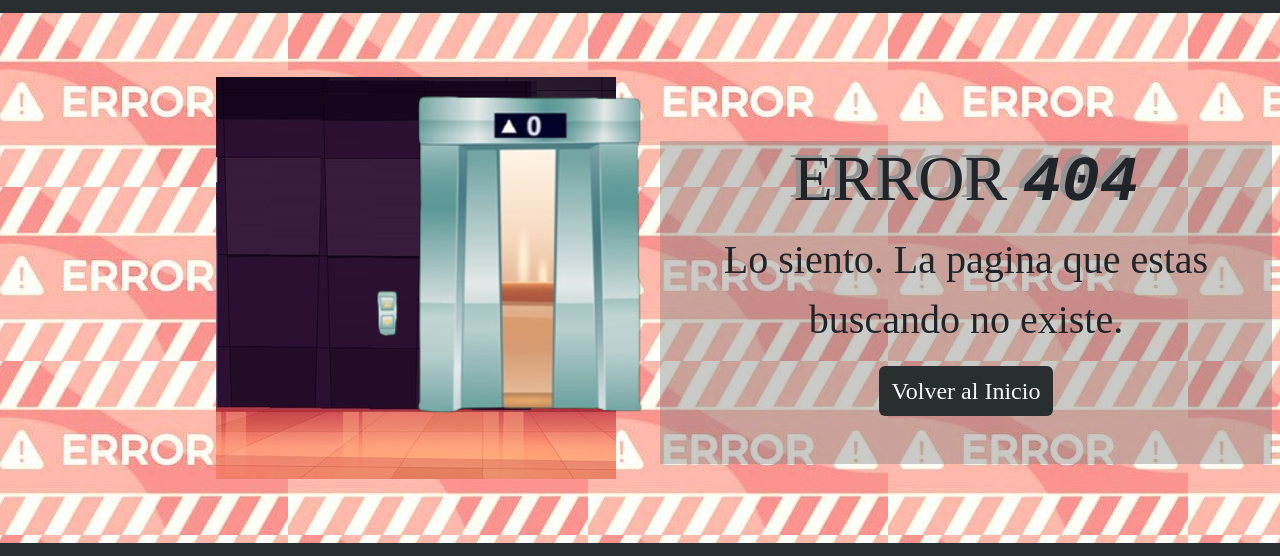
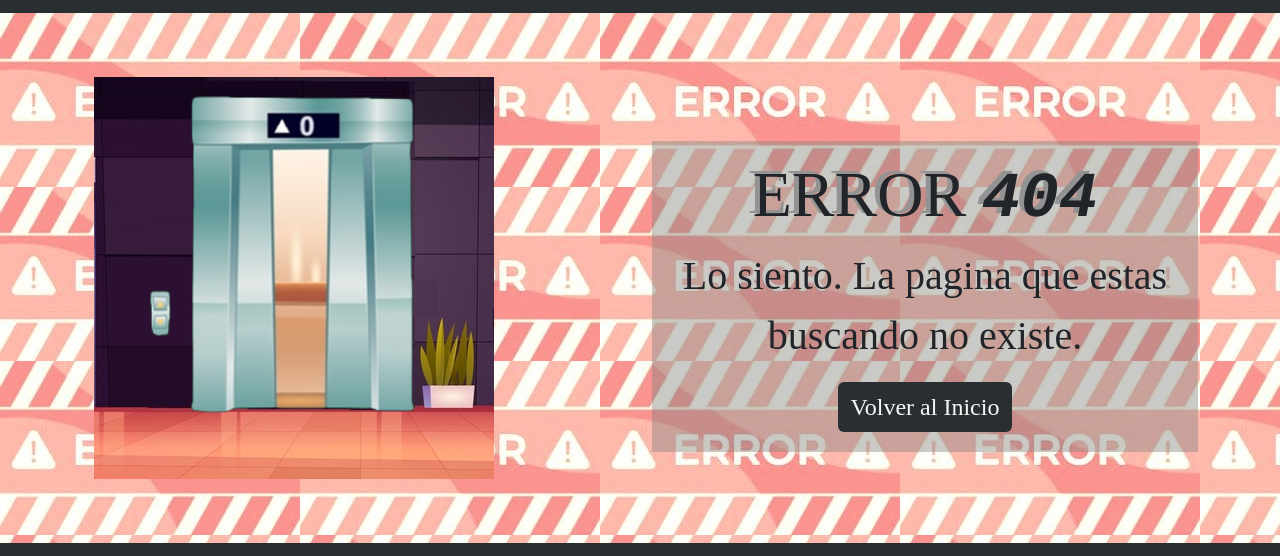
Before and after one commit to jesgodoy/Proyecto-JesicaGodoy-Comision46960, a website: page pages/error404.html in a window 1280 px wide. Shown: the part 78-634 px from the top of the page. Drawn offline with Linux system fonts and the light colour scheme; a web font is replaced by a local one.

Commit message:
feature/EntregaFinal version final

```diff
--- a/pages/error404.html
+++ b/pages/error404.html
@@ -47,23 +47,26 @@
         </nav>
     </header>
     <main class="main overflow-hidden">
-        <div class="row py-5 image-bg">
-            <div class="col-12 col-sm-12 col-lg-6">
+        <div class="container-fluid py-5 image-bg">
+            <div class="container">
+                <div class="row">
+                    <div class="col-12 col-sm-12 col-lg-6" >
                         <div  class="container position-relative">
-                    <div class="d-lg-flex justify-content-lg-end d-sm-flex justify-content-sm-center ps-2 my-3 overflow-hidden">
+                            <div class=" my-3 overflow-hidden">
                                 <img src="../assets/imagenes/error/fondo.jpg" alt="imagende un hacensor abriendo y cerradon por un error en el sistema">
-                    </div>
                                 <div class=" image-error">
                                     <!--el div no tiene contenido pero con css tiene background-image de un ascensor con animacion-->
                                 </div>
                             </div>
+
+                        </div>
                     </div>
                     <div data-aos="flip-left"  data-aos-duration="2000"data-aos-once="true" class="col-12 col-sm-12 col-lg-6">
-                <div  class="d-lg-flex justify-content-lg-start d-sm-flex justify-content-sm-center px-2">
-                    <div class="text-error">
+                        <div>
+                            <div class="py-3 text-error">
                                 <h1 class="text-center title-hoteldc">ERROR <span class="number">404</span></h1>
                                 <p class="text-center fs-1">Lo siento. La pagina que estas buscando no existe.</p>
-                        <div class="d-flex justify-content-center  mb-5 button-back ">
+                                <div class="d-flex justify-content-center  mb-1 button-back ">
                                     <button type="button" class="btn reservation-button">
                                         <a class="fs-4" href="../index.html">Volver al Inicio</a>
                                     </button>
@@ -71,6 +74,10 @@
                             </div>
                         </div>
                     </div>
+                </div>
+            </div>
+
+
         </div>
     </main>
     <footer class="footer container-fluid">
--- a/scss/_main-error404.scss
+++ b/scss/_main-error404.scss
@@ -37,7 +37,7 @@
     .main{
         .image-bg{
             .image-error{
-                left: 25%;
+                left: 10%;
             }
             .text-error{
                 margin-top: 80px;
@@ -47,13 +47,3 @@
     }
 
 }
-@media screen and (min-width:1200px){
-    .main{
-        .image-bg{
-            .image-error{
-                left: 58%;
-            }
-        }
-
-}
-}
```
Also changed, not shown: index.html (+6 -6 lines), css/estilo.css, 1 other file. Lines whose indentation alone changed are shown as unchanged.
